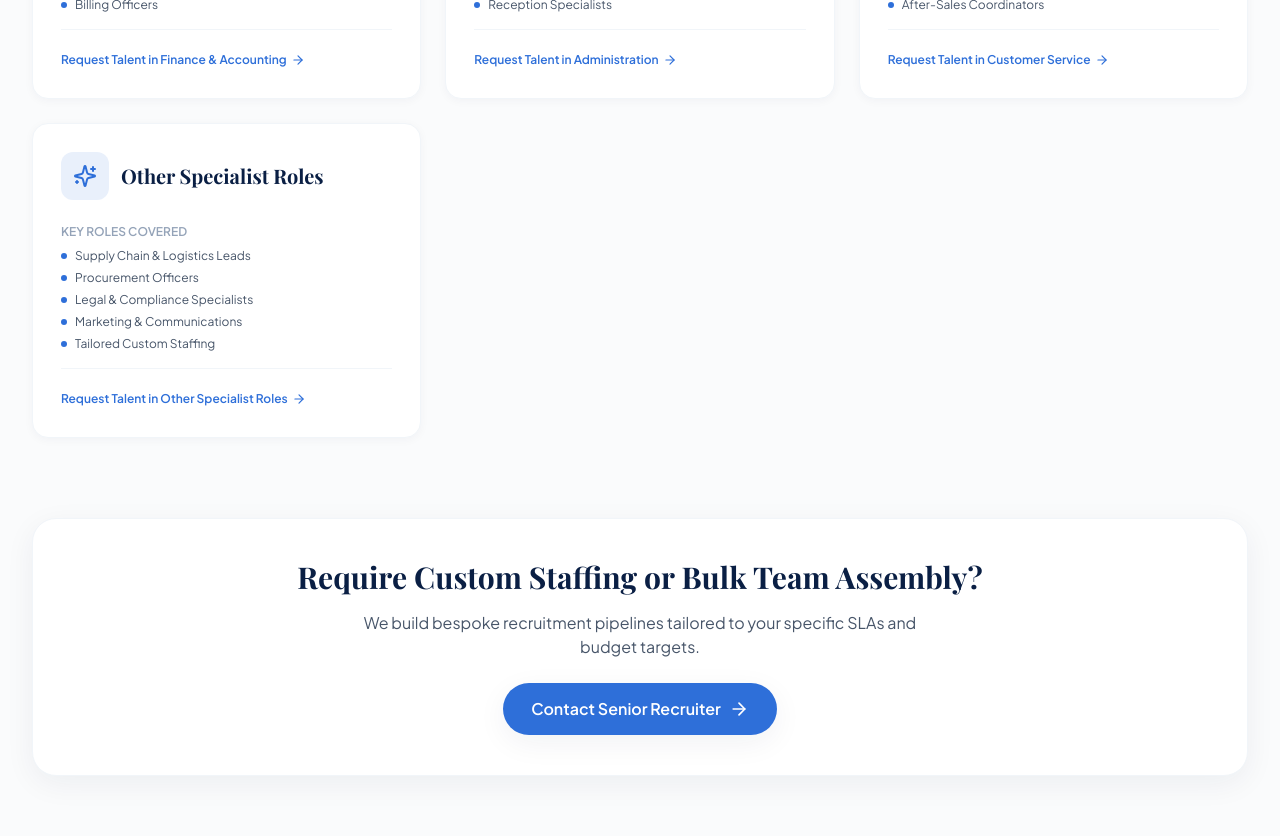
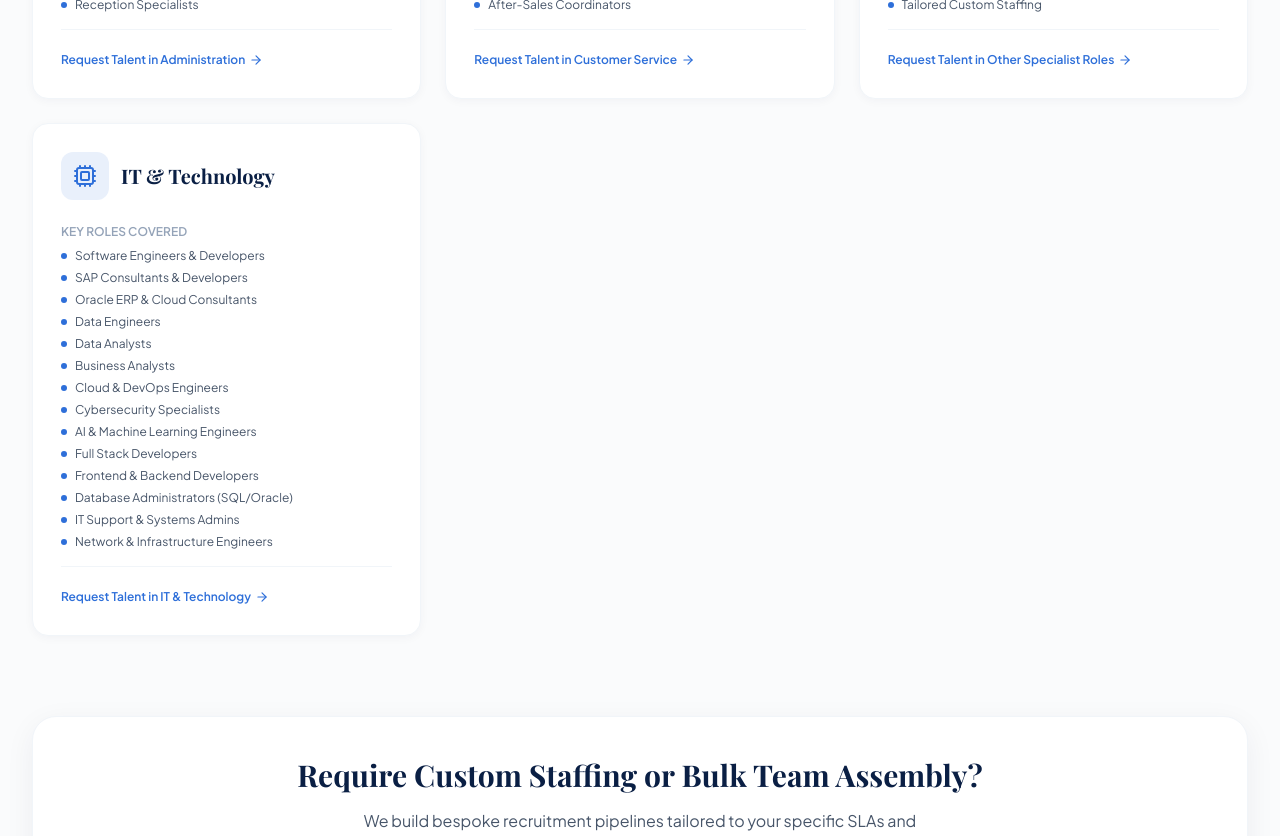
Before and after one commit to Nikhilesh-0007/ls, a React (Vite) app: page /services in a window 1280 px wide. Shown: the part 2700-3536 px from the top of the page. Built offline with nearby package versions, Linux system fonts and the light colour scheme; a web font is replaced by a local one.

Commit message:
added the roles in the services page

```diff
--- a/src/pages/Services.jsx
+++ b/src/pages/Services.jsx
@@ -84,11 +84,7 @@ export const Services = () => {
 
   // 7 Industry Grids
   const industries = [
-    {
-      name: 'IT & Technology',
-      icon: Cpu,
-      roles: ['Software Engineers & Developers', 'Cloud & DevOps Architects', 'Cybersecurity Specialists', 'Data Engineers & Analysts', 'IT Support & Systems Admins']
-    },
+
     {
       name: 'Engineering',
       icon: Wrench,
@@ -118,6 +114,26 @@ export const Services = () => {
       name: 'Other Specialist Roles',
       icon: Sparkles,
       roles: ['Supply Chain & Logistics Leads', 'Procurement Officers', 'Legal & Compliance Specialists', 'Marketing & Communications', 'Tailored Custom Staffing']
+    },
+    {
+      name: 'IT & Technology',
+      icon: Cpu,
+      roles: [
+  'Software Engineers & Developers',
+  'SAP Consultants & Developers',
+  'Oracle ERP & Cloud Consultants',
+  'Data Engineers',
+  'Data Analysts',
+  'Business Analysts',
+  'Cloud & DevOps Engineers',
+  'Cybersecurity Specialists',
+  'AI & Machine Learning Engineers',
+  'Full Stack Developers',
+  'Frontend & Backend Developers',
+  'Database Administrators (SQL/Oracle)',
+  'IT Support & Systems Admins',
+  'Network & Infrastructure Engineers'
+]
     },
   ];
 
```
